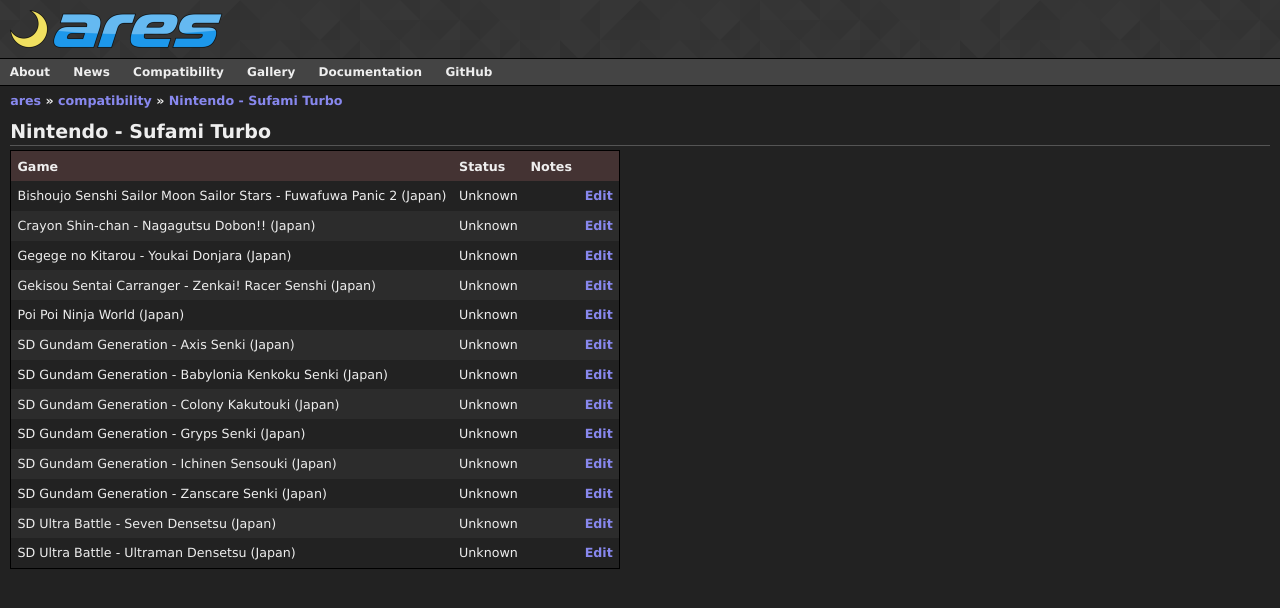
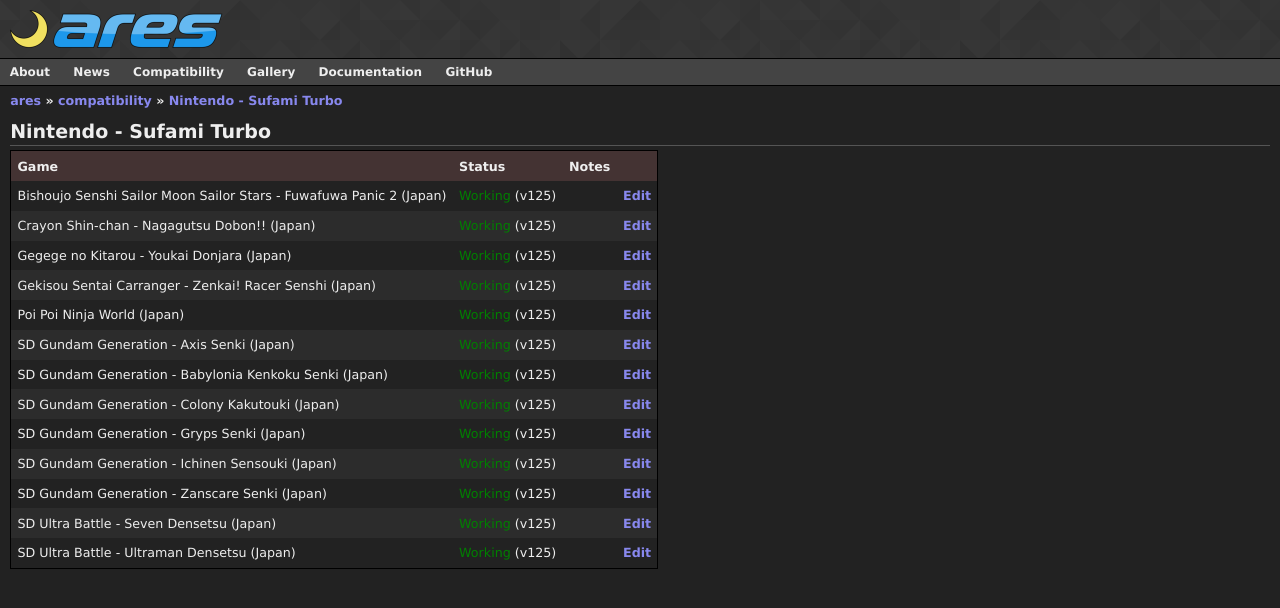
Before and after one commit to ares-emulator/ares-emulator.github.io, a Jekyll site: the page built from compatibility/Nintendo - Sufami Turbo.md, in a window 1280 px wide. Shown: the top 608 px of the page. Built offline with Jekyll 4.4.1, drawn with Linux system fonts in a browser that asks for light colours.

Commit message:
Update Nintendo - Sufami Turbo.json
All Sufami Turbo games tested and working on SNES core (select sufami turbo dump, then the games)

```diff
--- a/_data/compatibility/Nintendo - Sufami Turbo.json
+++ b/_data/compatibility/Nintendo - Sufami Turbo.json
@@ -1,69 +1,69 @@
 {
   "games": {
     "Bishoujo Senshi Sailor Moon Sailor Stars - Fuwafuwa Panic 2 (Japan)": {
-      "status": "Unknown",
+      "status": "Working",
       "notes": "",
-      "version": "v124"
+      "version": "v125"
     },
     "Crayon Shin-chan - Nagagutsu Dobon!! (Japan)": {
-      "status": "Unknown",
+      "status": "Working",
       "notes": "",
-      "version": "v124"
+      "version": "v125"
     },
     "Gegege no Kitarou - Youkai Donjara (Japan)": {
-      "status": "Unknown",
+      "status": "Working",
       "notes": "",
-      "version": "v124"
+      "version": "v125"
     },
     "Gekisou Sentai Carranger - Zenkai! Racer Senshi (Japan)": {
-      "status": "Unknown",
+      "status": "Working",
       "notes": "",
-      "version": "v124"
+      "version": "v125"
     },
     "Poi Poi Ninja World (Japan)": {
-      "status": "Unknown",
+      "status": "Working",
       "notes": "",
-      "version": "v124"
+      "version": "v125"
     },
     "SD Gundam Generation - Axis Senki (Japan)": {
-      "status": "Unknown",
+      "status": "Working",
       "notes": "",
-      "version": "v124"
+      "version": "v125"
     },
     "SD Gundam Generation - Babylonia Kenkoku Senki (Japan)": {
-      "status": "Unknown",
+      "status": "Working",
       "notes": "",
-      "version": "v124"
+      "version": "v125"
     },
     "SD Gundam Generation - Colony Kakutouki (Japan)": {
-      "status": "Unknown",
+      "status": "Working",
       "notes": "",
-      "version": "v124"
+      "version": "v125"
     },
     "SD Gundam Generation - Gryps Senki (Japan)": {
-      "status": "Unknown",
+      "status": "Working",
       "notes": "",
-      "version": "v124"
+      "version": "v125"
     },
     "SD Gundam Generation - Ichinen Sensouki (Japan)": {
-      "status": "Unknown",
+      "status": "Working",
       "notes": "",
-      "version": "v124"
+      "version": "v125"
     },
     "SD Gundam Generation - Zanscare Senki (Japan)": {
-      "status": "Unknown",
+      "status": "Working",
       "notes": "",
-      "version": "v124"
+      "version": "v125"
     },
     "SD Ultra Battle - Seven Densetsu (Japan)": {
-      "status": "Unknown",
+      "status": "Working",
       "notes": "",
-      "version": "v124"
+      "version": "v125"
     },
     "SD Ultra Battle - Ultraman Densetsu (Japan)": {
-      "status": "Unknown",
+      "status": "Working",
       "notes": "",
-      "version": "v124"
+      "version": "v125"
     }
   }
 }
```
